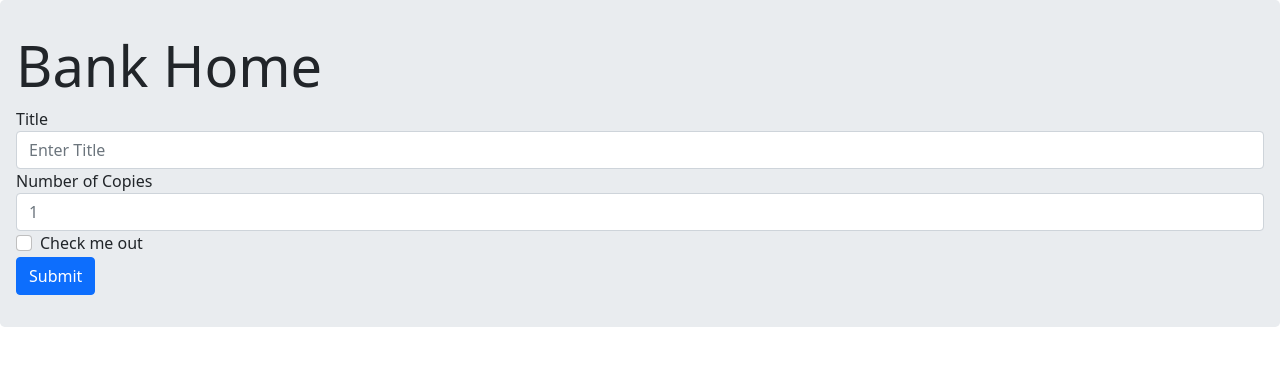
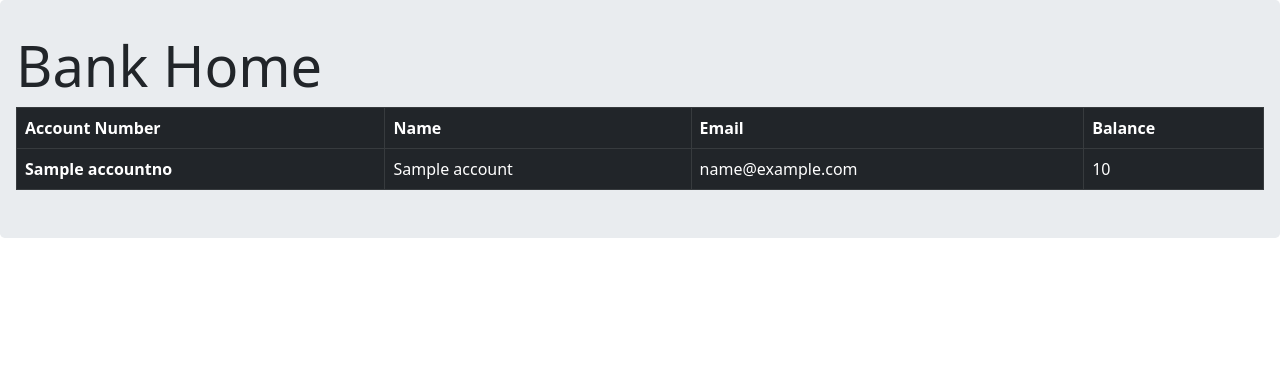
Before and after one commit to just-a-generic-username/PaymentGateway, a PHP site: template app/views/templates/bankhome.twig in a window 1280 px wide. Shown: the part 64-430 px from the top of the page. Run offline with PHP 8.4, Linux system fonts and the light colour scheme; the template is opened without the code that fills it: most values are stand-ins (such as "Sample title", 1, 10 or a date in 2020); some libraries are stand-ins or nearby versions.

Commit message:
finished almost

```diff
--- a/app/controllers/chooseplan.php
+++ b/app/controllers/chooseplan.php
@@ -12,9 +12,9 @@ session_start();
 
     public function post() {
         $planid = $_POST["planid"];
-        var_dump($_SESSION["otp"]);
+       // var_dump($_SESSION["otp"]);
         // \Model\Admin::approvereq( $requestid );
-        var_dump($planid);
+       // var_dump($planid);
         \Controller\Utils::renderMakePayment($planid);
 
 
--- a/app/controllers/depositmoney.php
+++ b/app/controllers/depositmoney.php
@@ -20,12 +20,12 @@ class DepositMoney {
     //    var_dump($password);
     //    var_dump($email);
         $isSetAll =  \Controller\Utils::isSetAll( $email, $password, $amount);
-        var_dump($isSetAll);
+     //   var_dump($isSetAll);
         if($isSetAll )
         {
             $amount = \Model\Bank::depositmoney( $email, $password , $amount);
             \Controller\Utils::renderDepositMoney( $amount);
-            var_dump($amount);
+         //   var_dump($amount);
         }
 
 
--- a/app/controllers/makepayment.php
+++ b/app/controllers/makepayment.php
@@ -36,16 +36,19 @@ class MakePayment {
                     \Controller\Utils::renderPaymentSuccessful($matched, $balenough);
                     \Model\Bank::inserttransaction( $password, $email, $planid );
 
-            }
+                }
 
              }else{
                 \Model\Bank::generateotp( $password, $email );
+                \Controller\Utils::renderMakePayment(1);
              }
 
            //  \Controller\Utils::renderBankHome();
 
         }
         else{
+
+
             header("Location: /chooseplan");
         }
 
--- a/app/controllers/utils.php
+++ b/app/controllers/utils.php
@@ -15,7 +15,7 @@ class Utils {
 
     public static function renderBankHome(){
         echo \View\Loader::make()->render("templates/bankhome.twig", array(
-
+           "account" => \Model\Bank::get_usersata(),
         ));
     }
 
--- a/app/views/templates/bankhome.twig
+++ b/app/views/templates/bankhome.twig
@@ -7,25 +7,28 @@
 <div class="jumbotron">
   <h1 class="display-4">Bank Home</h1>
 
-  <form action="/adminhome" method="POST">
-  <div class="form-group">
-    <label for="name">Title</label>
-    <input type="text" class="form-control" id="title" name="title" aria-describedby="emailHelp" placeholder="Enter Title">
-  </div>
-    <label for="exampleInputEmail1">Number of Copies</label>
-    <input type="number" class="form-control" id="noofcopies" name="noofcopies" aria-describedby="emailHelp" placeholder="1">
-  <div class="form-check">
-    <input type="checkbox" class="form-check-input" id="exampleCheck1">
-    <label class="form-check-label" for="exampleCheck1">Check me out</label>
-  </div>
-  <button type="submit" class="btn btn-primary">Submit</button>
-  {% if alreadyexist %}
-  <p>
-    <em> Email already in use</em>
-  </p>
-  {% endif %}
+   <table class="table table-bordered table-dark">
+      <thead>
+          <tr>
+          <th scope="col">Account Number</th>
+          <th scope="col">Name</th>
+          <th scope="col">Email</th>
+          <th scope="col">Balance</th>
+          {# <th scope="col">Transaction Time</th> #}
+          </tr>
+      </thead>
+    <tbody>
 
-</form>
+      <tr>
+        <th scope="row">{{account.accountno}}</th>
+        <td> {{account.name}} </td>
+        <td>{{account.email}}</td>
+        <td> {{account.balance}} </td>
+      </tr>
+
+    </tbody>
+
+  </table>
 
 
 
```
Also changed, not shown: app/models/bank.php (+16 -3 lines).
